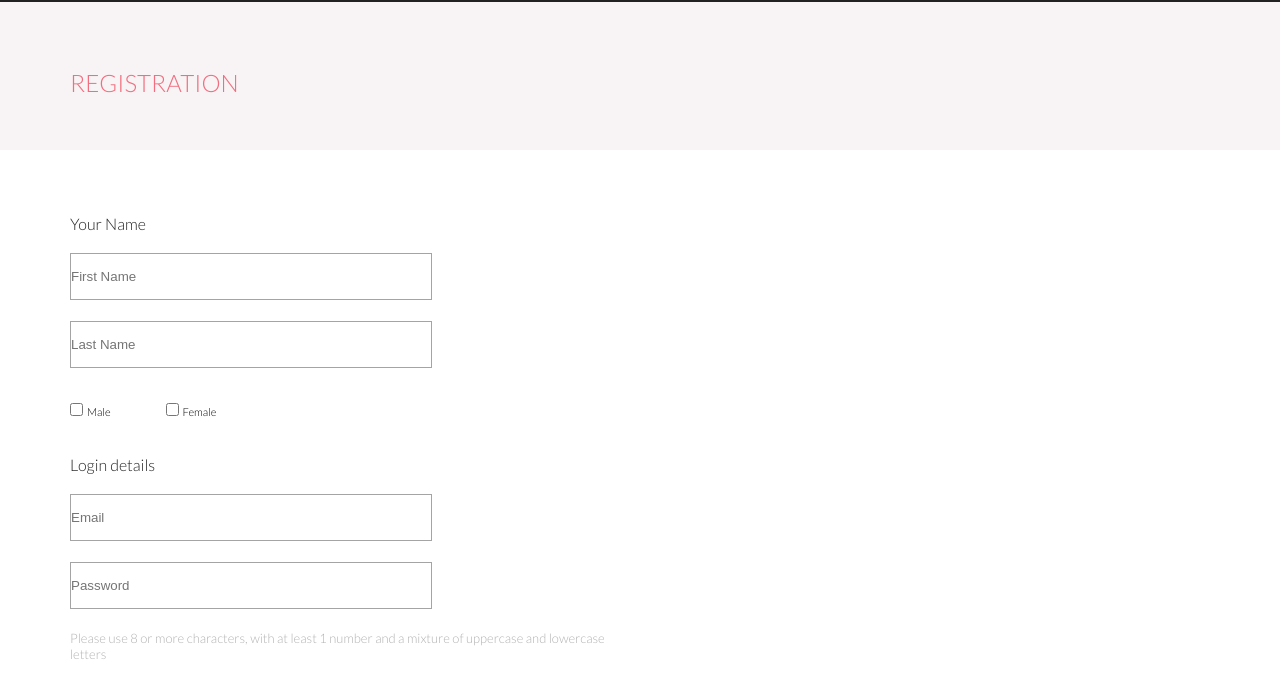
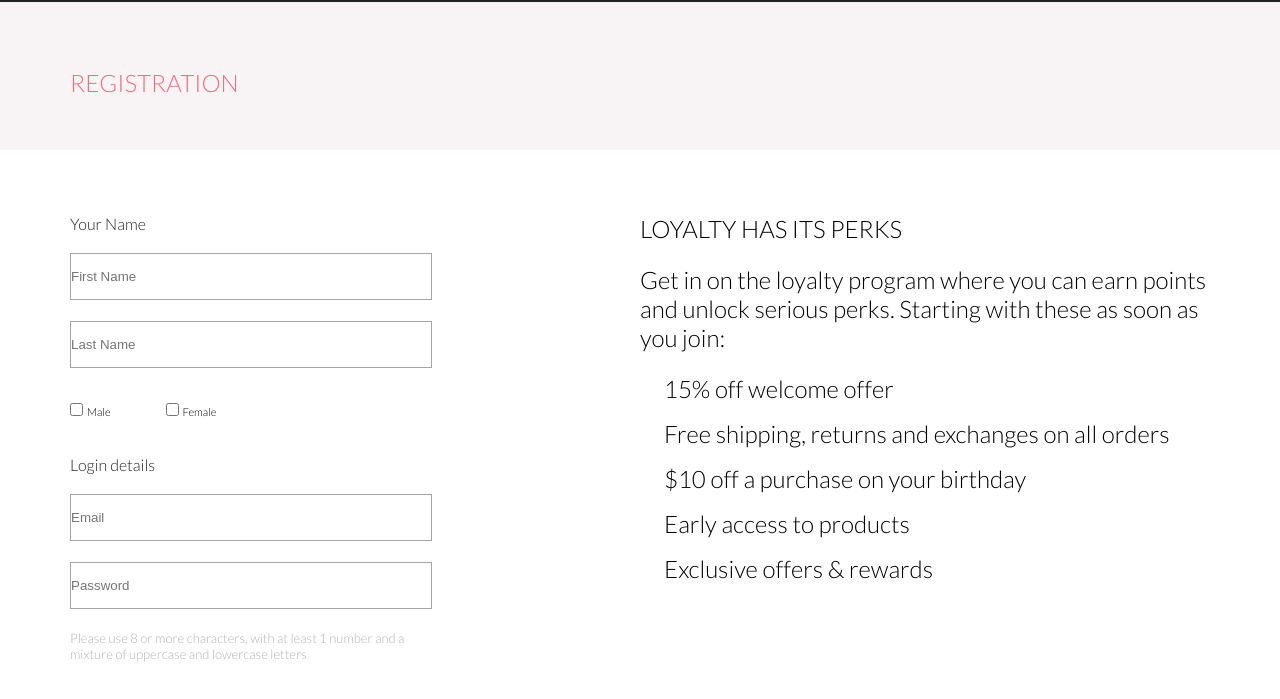
Before and after one commit to Masha2601/shop, a plain HTML site: page registration.html in a window 1280 px wide. Shown: the part 85-784 px from the top of the page. Drawn offline with Linux system fonts and the light colour scheme.

Commit message:
доделана  страница регистрастрации,product. осталось скорректировать список в каталоге

```diff
--- a/registration.html
+++ b/registration.html
@@ -22,7 +22,7 @@
                     </nav>
                 </div>
                 <nav class="right_menu">
-                    <ul>
+                    <ul class="menu-head">
                         <li class="menu-link">
                             <a href="#"><img src="img/menu.svg" alt="menu"></a>
                             <div class="submenu">
@@ -93,10 +93,23 @@
                     <input class="border-reg" type="email" placeholder="Password">
                 </label>
                 <p class="form-text"> Please use 8 or more characters, with at least 1 number and a mixture of uppercase and lowercase letters</p>
-                    <button class="submit-reg" type="submit">JOIN NOW</button>
+                    <button class="submit-reg" type="submit">JOIN NOW
+                        <img class="img-reg" src="img/regButton.svg" alt="button">
+                    </button>
             </form>
         </div>
     </div>
+    <div class="right-registration">
+        <h3 class="head-reg">LOYALTY HAS ITS PERKS</h3>
+        <h3 class="reg-text">Get in on the loyalty program where you can earn points and unlock serious perks. Starting with these as soon as you join: </h3>
+        <ul class="reg-block">
+            <li class="special-reg">15% off welcome offer </li>
+            <li class="special-reg">Free shipping, returns and exchanges on all orders  </li>
+            <li class="special-reg">$10 off a purchase on your birthday </li>
+            <li class="special-reg"> Early access to products </li>
+            <li class="special-reg">Exclusive offers & rewards </li>
+        </ul>
+</div>
 </div>
 
 <footer class="main-footer">
--- a/style.css
+++ b/style.css
@@ -23,7 +23,7 @@ li {
     padding-right: 25px;
 }
 
-ul {
+.menu-head {
     display: inline-flex;
 }
 .left_menu {
@@ -880,7 +880,45 @@ a {
     line-height: 16px;
     color: #B1B1B1;
     padding-bottom: 39px;
+    width: 359px;
 }
 .form {
     padding-top: 64px;
 }
+.img-reg {
+    padding-left: 20px;
+}
+.head-reg,  .reg-text{
+    font-family: 'Lato',sans-serif;
+    font-style: normal;
+    font-weight: 300;
+    font-size: 24px;
+    line-height: 29px;
+    color: #000000;
+    padding-bottom: 22px;
+}
+.special-reg {
+    font-family: 'Lato',sans-serif;
+    font-style: normal;
+    font-weight: 300;
+    font-size: 24px;
+    line-height: 29px;
+    color: #000000;
+    padding-bottom: 16px;
+    padding-left: 24px;
+}
+.right-registration {
+    padding-top: 64px;
+    width: 50%;
+}
+
+.block-carousel{
+    display: flex;
+    justify-content: space-between;
+}
+.registration{
+    display: flex;
+}
+ul .reg-block {
+    display: block;
+}
```
Also changed, not shown: catalog.html (+3 -3 lines), index.html (+1 -1 lines), product.html (+9 -9 lines), img/regButton.svg (added).
